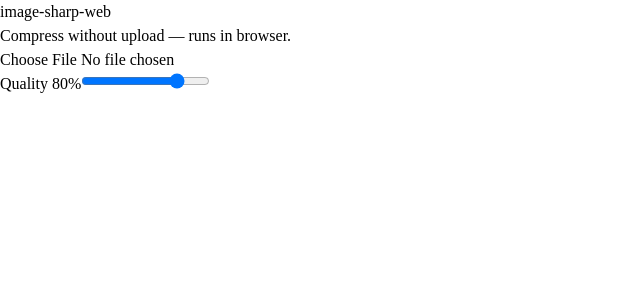
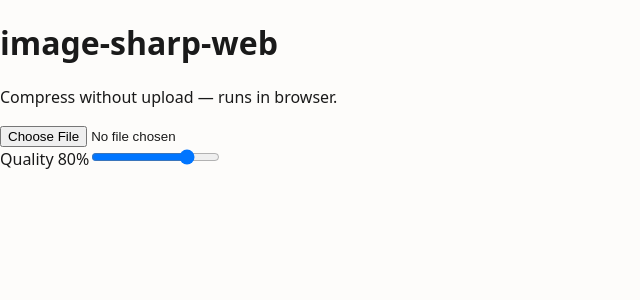
Before and after one commit to knownasrazi/image-sharp-web, a React (Vite) app: page / in a window 1280 px wide. Shown: the top 300 px of the page, without its empty margins (0-640 px from the left). Built offline with nearby package versions, Linux system fonts and the light colour scheme.

Commit message:
fix: Pages build — remove BOM and tailwind import

```diff
--- a/src/index.css
+++ b/src/index.css
@@ -1,2 +1,3 @@
-@import "tailwindcss";
-:root { --clean: #fdfcfa; --stone: #ebe7e0; --ink: #1a1a1a; }
+:root { --cream: #fdfcfa; --stone: #ebe7e0; --ink: #1a1a1a; }
+* { box-sizing: border-box; }
+body { margin: 0; font-family: system-ui, -apple-system, sans-serif; background: var(--cream); color: var(--ink); }
```
Also changed, not shown: package.json (line endings or trailing spaces).
